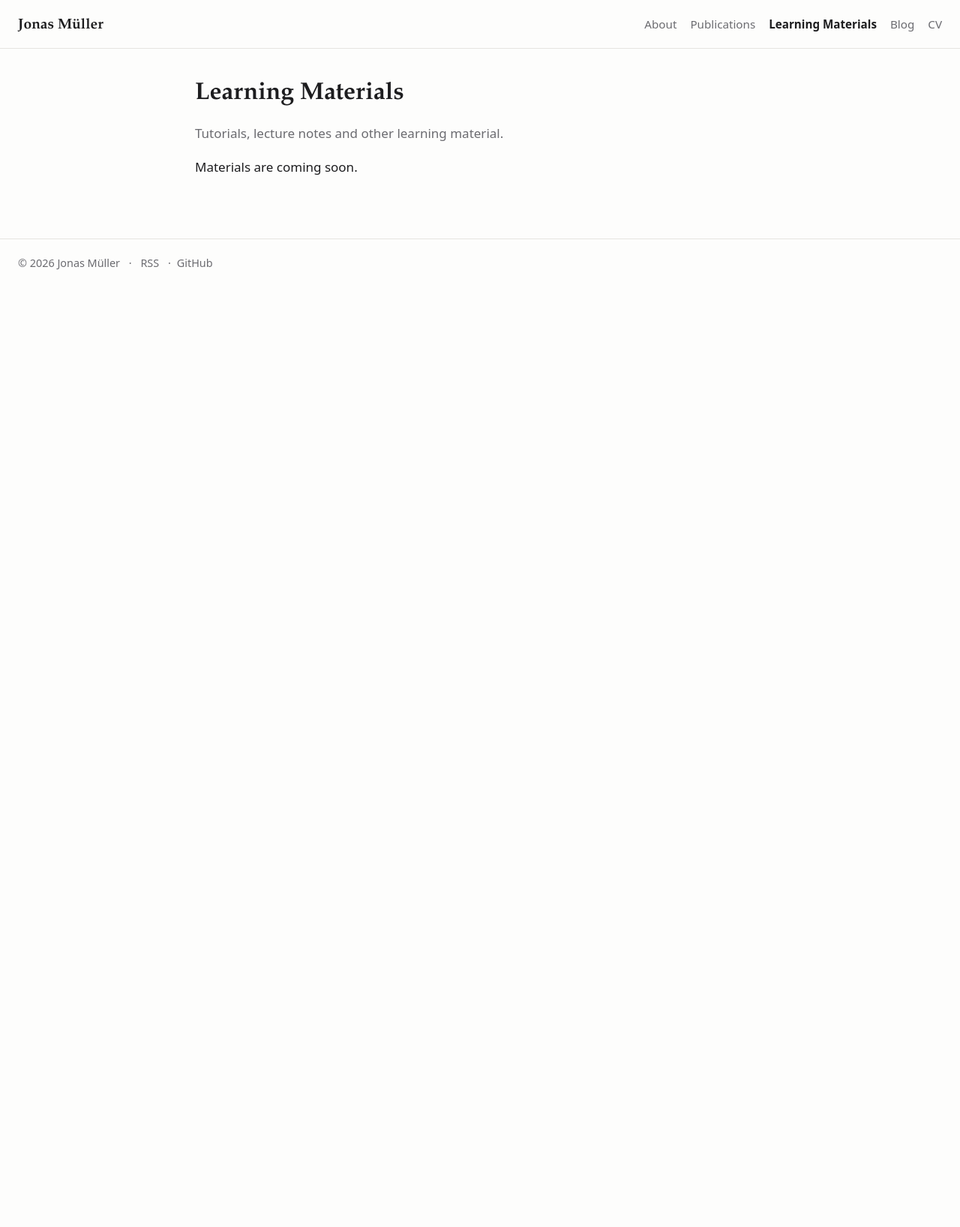
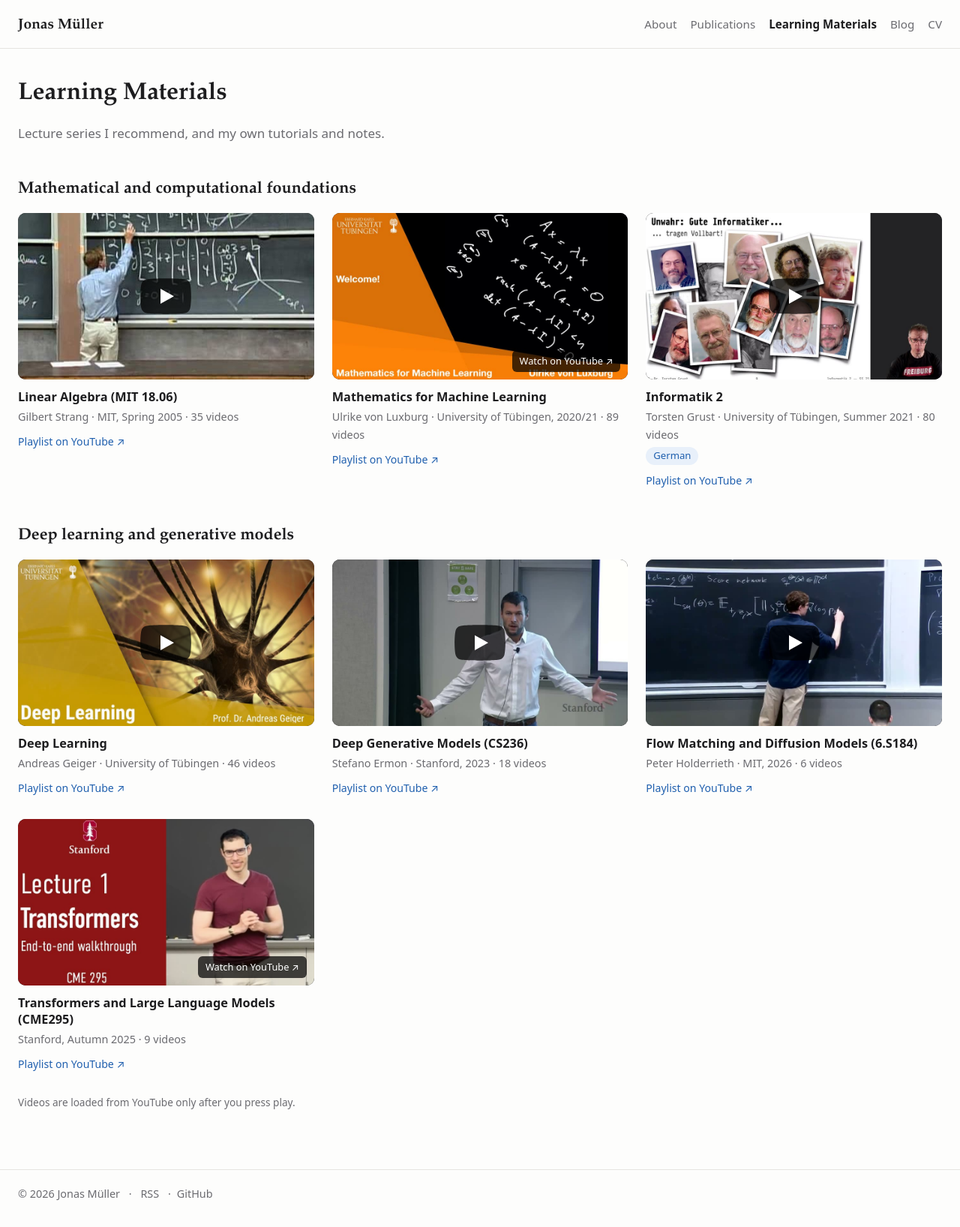
Before and after one commit to jonasmueler/jonasmueler.github.io, a Jekyll site: the page built from materials.md, in a window 1280 px wide. Shown: the whole page at 75% size. Built offline with Jekyll 4.4.1, drawn with Linux system fonts in a browser that asks for light colours; before the commit the page ends 900 px from its top, so only the background shows below that.

Commit message:
Learning Materials: recommended video courses

```diff
--- /dev/null
+++ b/_data/courses.yml
@@ -0,0 +1,65 @@
+# Recommended video courses on the Learning Materials page.
+# Fields:
+#   list:     YouTube playlist id (the part after "list=" in the URL)
+#   thumb:    image in assets/img/courses/ (named after a video id from the playlist)
+#   embed:    false when the channel has turned off playback on other websites;
+#             the card then opens the playlist on YouTube instead of playing in place
+#   lectures: number of videos in the playlist (as of October 2026)
+#   lang:     set only when the course is not in English
+
+groups:
+  - name: "Mathematical and computational foundations"
+    courses:
+      - title: "Linear Algebra (MIT 18.06)"
+        by: "Gilbert Strang"
+        org: "MIT, Spring 2005"
+        lectures: 35
+        list: PL49CF3715CB9EF31D
+        thumb: ZK3O402wf1c
+        embed: true
+      - title: "Mathematics for Machine Learning"
+        by: "Ulrike von Luxburg"
+        org: "University of Tübingen, 2020/21"
+        lectures: 89
+        list: PL05umP7R6ij1a6KdEy8PVE9zoCv6SlHRS
+        thumb: PZwxF59DhYA
+        embed: false
+      - title: "Informatik 2"
+        by: "Torsten Grust"
+        org: "University of Tübingen, Summer 2021"
+        lectures: 80
+        list: PL1XF9qjV8kH2EZdv-KGsRPCiTrJBqy2Ry
+        thumb: YgLOW6vRlFo
+        embed: true
+        lang: German
+
+  - name: "Deep learning and generative models"
+    courses:
+      - title: "Deep Learning"
+        by: "Andreas Geiger"
+        org: "University of Tübingen"
+        lectures: 46
+        list: PL05umP7R6ij3NTWIdtMbfvX7Z-4WEXRqD
+        thumb: BHBAnUAdeyE
+        embed: true
+      - title: "Deep Generative Models (CS236)"
+        by: "Stefano Ermon"
+        org: "Stanford, 2023"
+        lectures: 18
+        list: PLoROMvodv4rPOWA-omMM6STXaWW4FvJT8
+        thumb: XZ0PMRWXBEU
+        embed: true
+      - title: "Flow Matching and Diffusion Models (6.S184)"
+        by: "Peter Holderrieth"
+        org: "MIT, 2026"
+        lectures: 6
+        list: PL57nT7tSGAAXwjhDYcxEycx5W7YoSrZyt
+        thumb: ngC3QnYSVNM
+        embed: true
+      - title: "Transformers and Large Language Models (CME295)"
+        by: ""
+        org: "Stanford, Autumn 2025"
+        lectures: 9
+        list: PLoROMvodv4rOCXd21gf0CF4xr35yINeOy
+        thumb: Ub3GoFaUcds
+        embed: false
--- a/assets/css/style.css
+++ b/assets/css/style.css
@@ -198,3 +198,26 @@ pre code { background: none; padding: 0; font-size: 0.85rem; }
 .material-head { display: flex; flex-wrap: wrap; align-items: center; gap: 6px 10px; font-weight: 600; }
 .material-head .tag { font-weight: 400; }
 @media (max-width: 560px) { .site-nav { gap: 4px 12px; font-size: 0.86rem; } }
+
+/* course cards on the Learning Materials page */
+.courses { display: grid; grid-template-columns: repeat(auto-fill, minmax(min(100%, 340px), 1fr)); gap: 28px 24px; margin: 1em 0 2.4em; }
+.course { display: flex; flex-direction: column; }
+.course-media, .course-frame {
+  position: relative; display: block; width: 100%; aspect-ratio: 16 / 9; padding: 0; border: 0;
+  border-radius: 10px; overflow: hidden; background: #000; cursor: pointer;
+}
+.course-media img { width: 100%; height: 100%; object-fit: cover; display: block; transform: scale(1.035); transition: transform .35s ease, filter .35s ease; }
+.course-media:hover img, .course-media:focus-visible img { transform: scale(1.07); filter: brightness(0.85); }
+.course-media:focus-visible { outline: 2px solid var(--accent); outline-offset: 3px; }
+.course-play { position: absolute; inset: 0; display: grid; place-items: center; transition: transform .2s ease; }
+.course-media:hover .course-play svg path:first-child { fill: #f00; fill-opacity: 1; }
+.course-external {
+  position: absolute; right: 10px; bottom: 10px; padding: 4px 10px; border-radius: 6px;
+  background: rgba(0,0,0,0.72); color: #fff; font-size: 0.8rem;
+}
+.course-body { padding-top: 12px; }
+.course-title { font-family: var(--sans); font-size: 1.02rem; font-weight: 600; margin: 0 0 4px; line-height: 1.35; }
+.course-meta { margin: 0 0 6px; color: var(--muted); font-size: 0.9rem; display: flex; flex-wrap: wrap; gap: 4px 8px; align-items: center; }
+.course-link { font-size: 0.88rem; }
+.course-privacy { font-size: 0.85rem; margin-top: -1em; }
+.course-meta .tag { text-transform: none; }
--- a/materials.md
+++ b/materials.md
@@ -1,13 +1,44 @@
 ---
 title: Learning Materials
 permalink: /materials/
+class: page-wide
 ---
-<p class="muted">Tutorials, lecture notes and other learning material.</p>
+<p class="muted">Lecture series I recommend, and my own tutorials and notes.</p>
+
+{% for g in site.data.courses.groups %}
+<h2>{{ g.name }}</h2>
+<div class="courses">
+{% for c in g.courses %}
+  {% capture yt %}https://www.youtube.com/playlist?list={{ c.list }}{% endcapture %}
+  <article class="course">
+    {% if c.embed %}
+    <button class="course-media" type="button" data-list="{{ c.list }}" aria-label="Play {{ c.title }}">
+      <img src="{{ '/assets/img/courses/' | append: c.thumb | append: '.jpg' | relative_url }}" alt="" loading="lazy">
+      <span class="course-play" aria-hidden="true"><svg viewBox="0 0 68 48" width="68" height="48"><path d="M66.5 7.7a8.5 8.5 0 0 0-6-6C55.2.3 34 .3 34 .3s-21.2 0-26.5 1.4a8.5 8.5 0 0 0-6 6C.1 13 .1 24 .1 24s0 11 1.4 16.3a8.5 8.5 0 0 0 6 6C12.8 47.7 34 47.7 34 47.7s21.2 0 26.5-1.4a8.5 8.5 0 0 0 6-6C67.9 35 67.9 24 67.9 24s0-11-1.4-16.3z" fill="#000" fill-opacity=".72"/><path d="M27 34V14l18 10z" fill="#fff"/></svg></span>
+    </button>
+    {% else %}
+    <a class="course-media" href="{{ yt }}" target="_blank" rel="noopener" aria-label="{{ c.title }} on YouTube">
+      <img src="{{ '/assets/img/courses/' | append: c.thumb | append: '.jpg' | relative_url }}" alt="" loading="lazy">
+      <span class="course-external">Watch on YouTube ↗</span>
+    </a>
+    {% endif %}
+    <div class="course-body">
+      <h3 class="course-title">{{ c.title }}</h3>
+      <p class="course-meta">
+        {% if c.by and c.by != "" %}{{ c.by }} · {% endif %}{{ c.org }}{% if c.lectures %} · {{ c.lectures }} videos{% endif %}
+        {% if c.lang %}<span class="tag">{{ c.lang }}</span>{% endif %}
+      </p>
+      <a class="course-link" href="{{ yt }}" target="_blank" rel="noopener">Playlist on YouTube ↗</a>
+    </div>
+  </article>
+{% endfor %}
+</div>
+{% endfor %}
+<p class="muted course-privacy">Videos are loaded from YouTube only after you press play.</p>
 
 {% assign items = site.materials | sort: "updated" | reverse %}
-{% if items.size == 0 %}
-<p>Materials are coming soon.</p>
-{% else %}
+{% if items.size > 0 %}
+<h2>Tutorials and notes</h2>
 <ul class="materials">
 {% for m in items %}
   {% if m.external %}{% assign href = m.external %}{% else %}{% assign href = m.url | relative_url %}{% endif %}
@@ -21,3 +52,18 @@ permalink: /materials/
 {% endfor %}
 </ul>
 {% endif %}
+
+<script>
+  // Swap a course card for the YouTube player only when someone presses play.
+  document.querySelectorAll('button.course-media[data-list]').forEach(function (btn) {
+    btn.addEventListener('click', function () {
+      var f = document.createElement('iframe');
+      f.src = 'https://www.youtube-nocookie.com/embed/videoseries?list=' + encodeURIComponent(btn.dataset.list) + '&autoplay=1&rel=0';
+      f.title = btn.getAttribute('aria-label').replace(/^Play /, '');
+      f.allow = 'autoplay; encrypted-media; picture-in-picture; fullscreen';
+      f.allowFullscreen = true;
+      f.className = 'course-frame';
+      btn.replaceWith(f);
+    });
+  });
+</script>
```
Also changed, not shown: README.md, assets/img/courses/BHBAnUAdeyE.jpg (added), assets/img/courses/PZwxF59DhYA.jpg (added), assets/img/courses/Ub3GoFaUcds.jpg (added), assets/img/courses/XZ0PMRWXBEU.jpg (added), assets/img/courses/YgLOW6vRlFo.jpg (added), assets/img/courses/ZK3O402wf1c.jpg (added), assets/img/courses/ngC3QnYSVNM.jpg (added).
